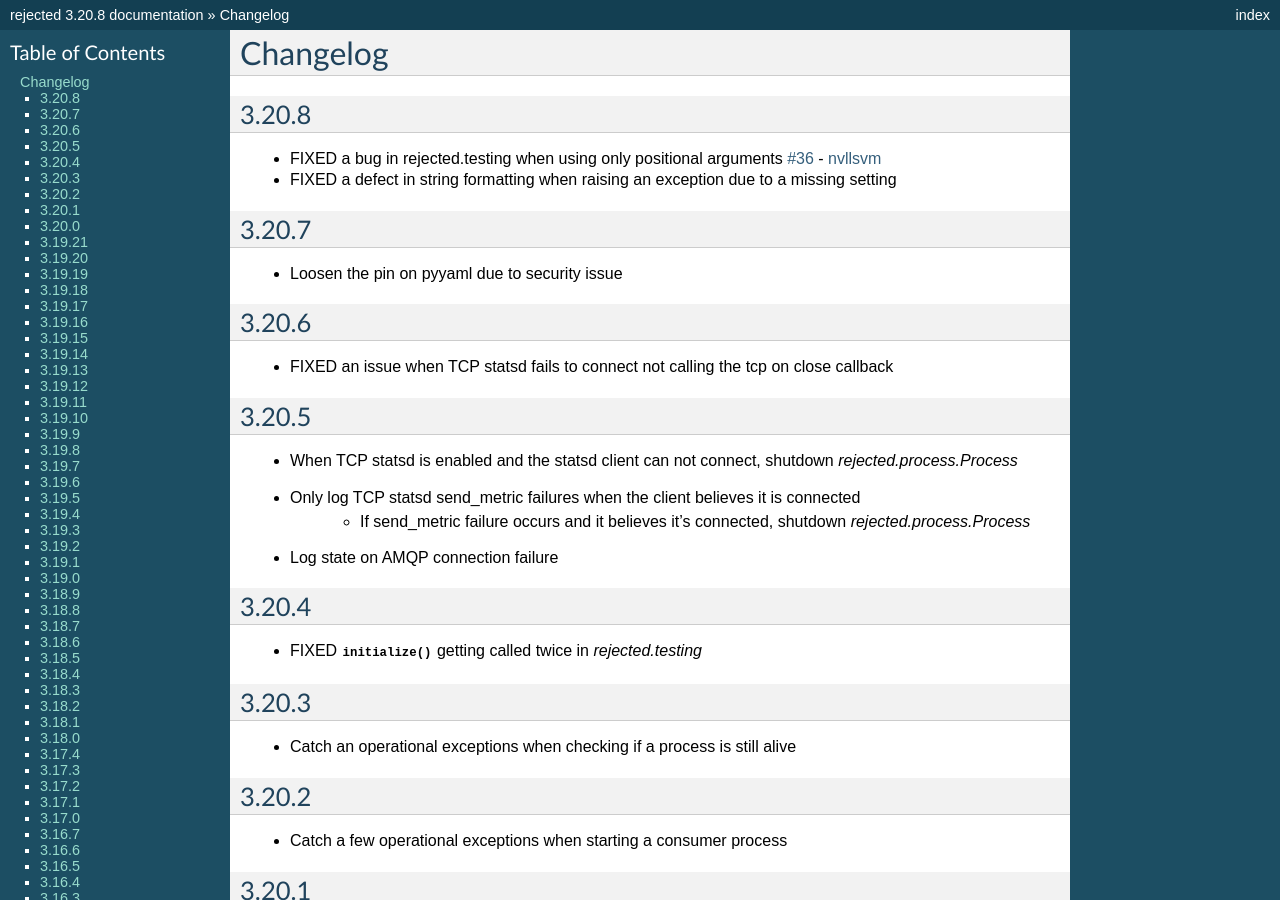
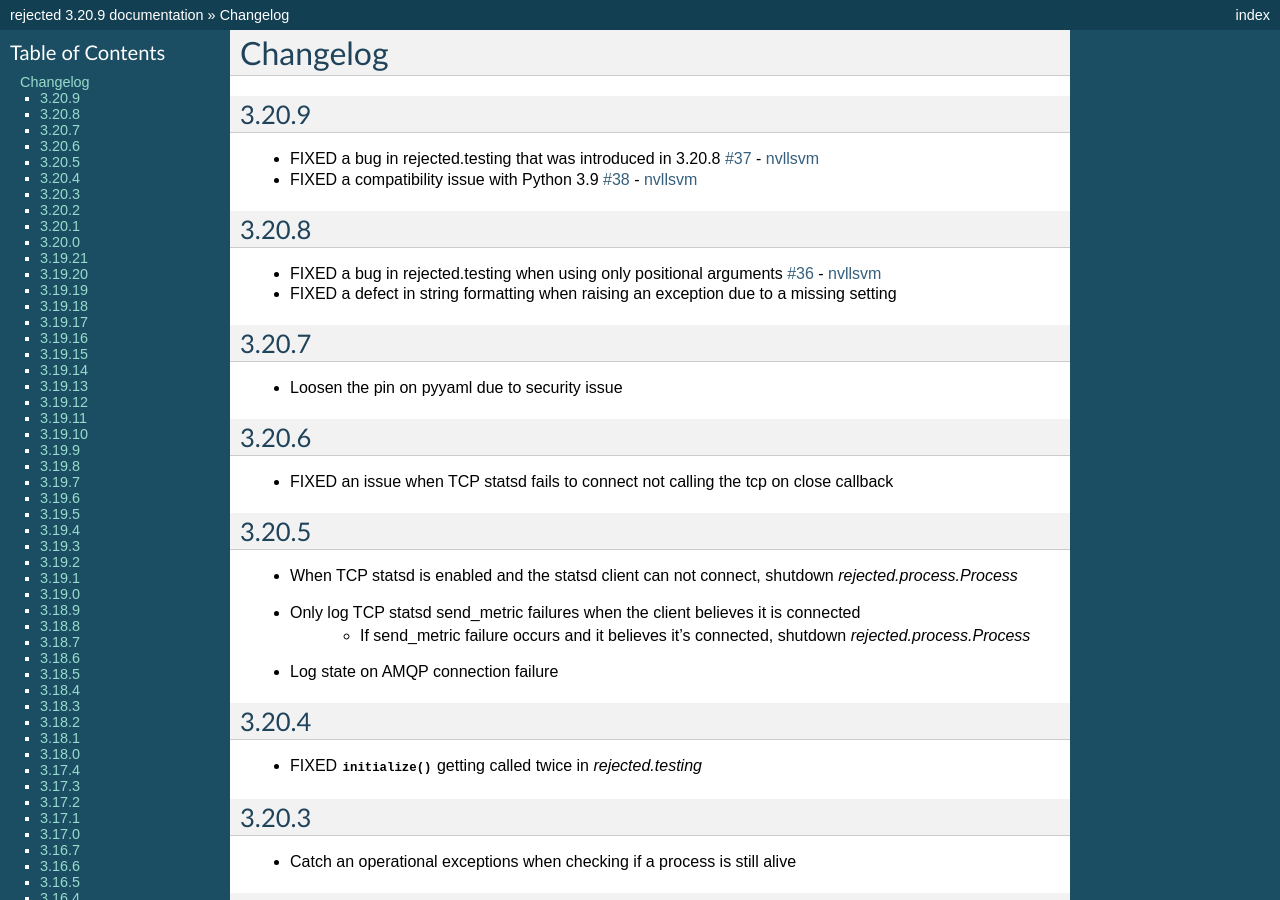
Before and after one commit to gmr/rejected, a Sphinx documentation site: the page built from docs/history.rst, in a window 1280 px wide and 900 px high. Built offline with Sphinx 7.4.7, drawn with Linux system fonts in a browser that asks for light colours; some of the changed text lies outside the part shown.

Commit message:
Prep 3.20.9

```diff
--- a/docs/history.rst
+++ b/docs/history.rst
@@ -1,5 +1,9 @@
 Changelog
 =========
+3.20.9
+------
+- FIXED a bug in rejected.testing that was introduced in 3.20.8  `#37 <https://github.com/gmr/rejected/pull/37>`_ - `nvllsvm <https://github.com/nvllsvm>`_
+- FIXED a compatibility issue with Python 3.9  `#38 <https://github.com/gmr/rejected/pull/38>`_ - `nvllsvm <https://github.com/nvllsvm>`_
 
 3.20.8
 ------
--- a/rejected/__init__.py
+++ b/rejected/__init__.py
@@ -18,7 +18,7 @@ from rejected.consumer import (  # noqa: E402
 
 __author__ = 'Gavin M. Roy <gavinmroy@gmail.com>'
 __since__ = '2009-09-10'
-__version__ = '3.20.8'
+__version__ = '3.20.9'
 
 __all__ = [
     '__author__',
--- a/setup.py
+++ b/setup.py
@@ -26,7 +26,7 @@ def read_requirements(name):
 
 setuptools.setup(
     name='rejected',
-    version='3.20.8',
+    version='3.20.9',
     description='Rejected is a Python RabbitMQ Consumer Framework and '
                 'Controller Daemon',
     long_description=open('README.rst').read(),
```
